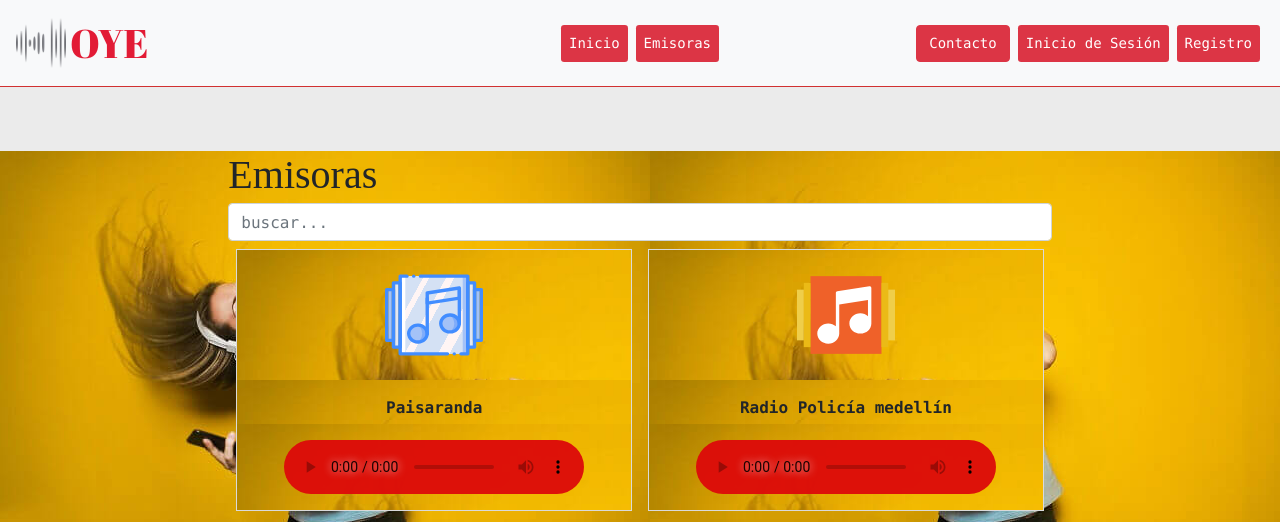
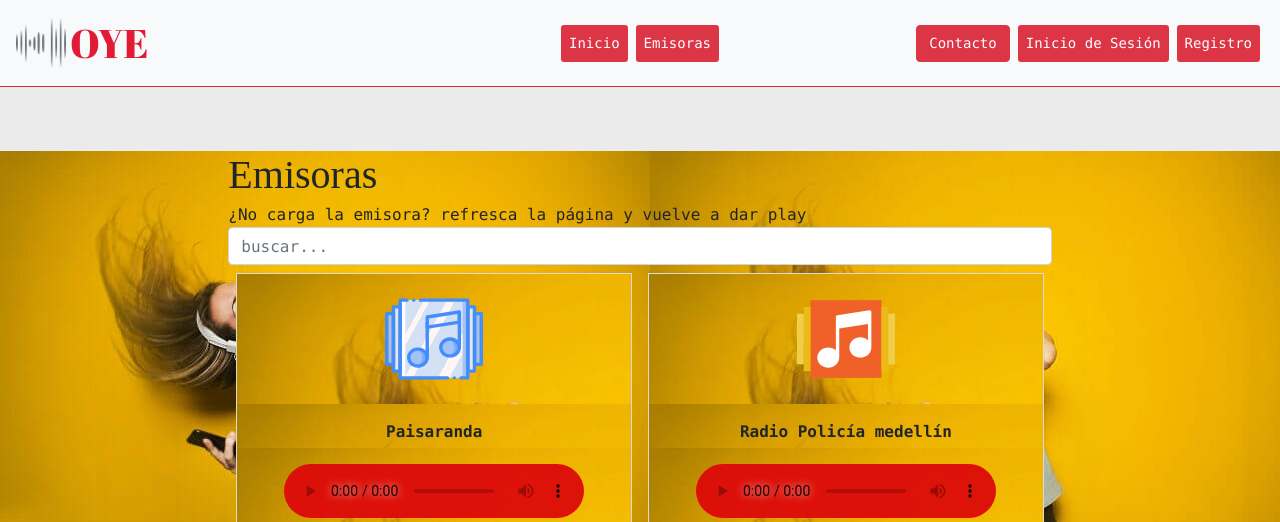
Before and after one commit to carlos112717/FrontEnd-Project-OYE, a plain HTML site: page canciones.html in a window 1280 px wide. Shown: the top 522 px of the page. Drawn offline with nearby package versions, Linux system fonts and the light colour scheme; files whose address does not match are found by name.

Commit message:
Main config and reload

```diff
--- a/canciones.html
+++ b/canciones.html
@@ -80,6 +80,7 @@
                 <div class="col-12 col-lg-2 text-center d-none d-lg-block"></div>
                 <div class="col-12 col-lg-8">
                     <h1 class="mb-1">Emisoras</h1>
+					<span class="reload">¿No carga la emisora?  refresca la página y vuelve a dar play</span>
                     <input type="search" class="form-control" name="search" id="search" placeholder="buscar..." autocomplete="off" onkeyup="filter(this,'filter-records')" />
                     <div class="box" id="filter-records"></div>
                 </div>
```
